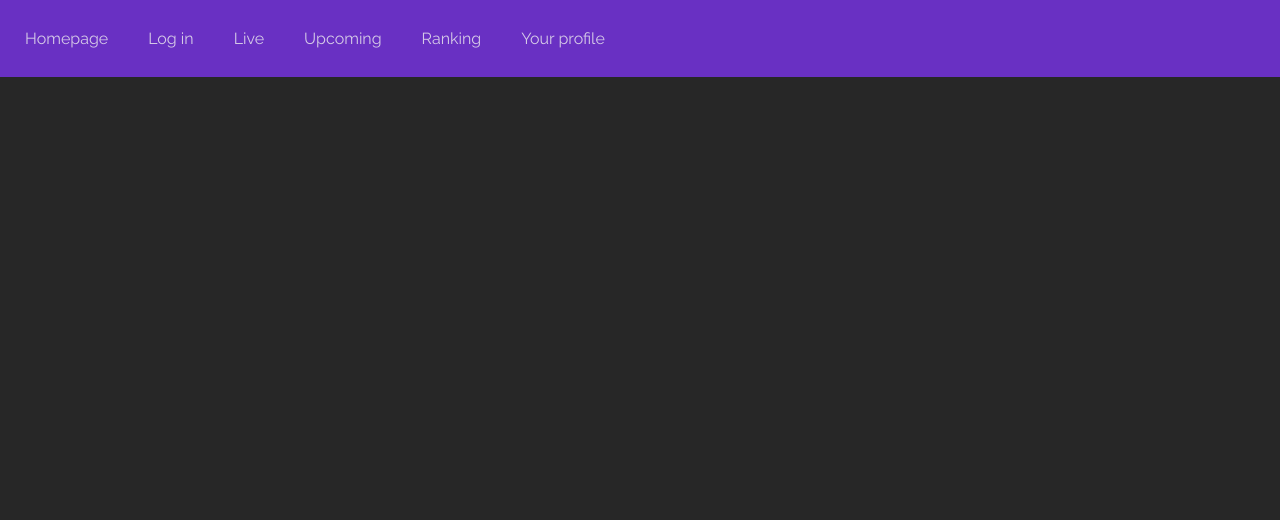
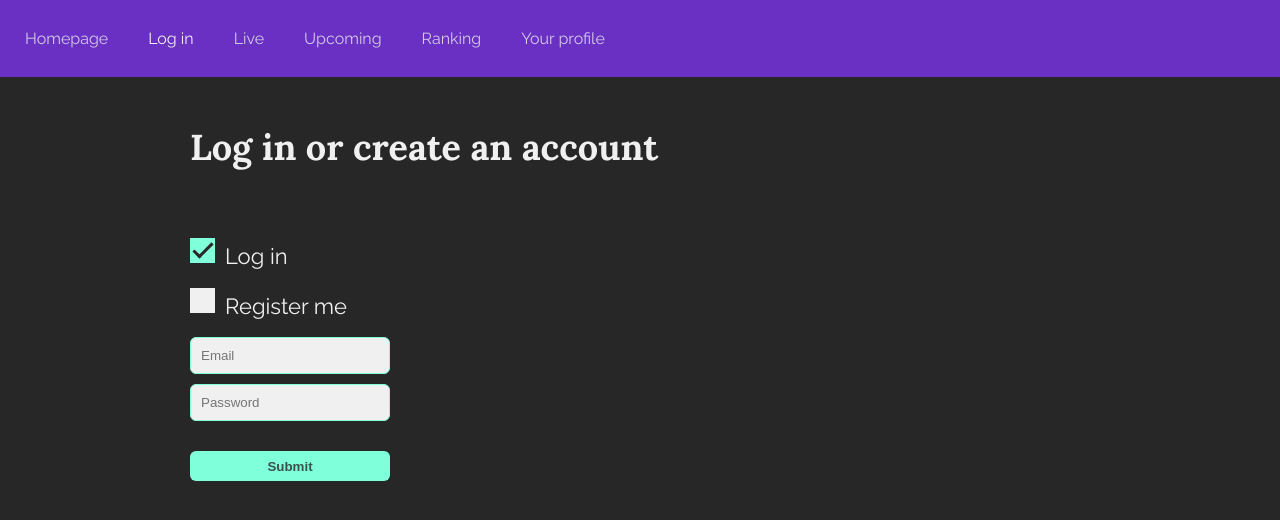
Before and after one commit to kazbag/hltv-analyser, a React (Create React App) app in the folder client/: page /account-management in a window 1280 px wide. Shown: the top 520 px of the page. Built offline with nearby package versions, Linux system fonts and the light colour scheme.

Commit message:
cleared form a bit

```diff
--- a/client/src/App.js
+++ b/client/src/App.js
@@ -32,7 +32,7 @@ const App = () => {
             <Route path="/profile/teams" component={ProfilePage} />
             <Route path="/profile/matches" component={ProfilePage} />
             <Route path="/ranking" component={Ranking} />
-            <Route path="/login" component={LoginPage} />
+            <Route exact path="/account-management" component={LoginPage} />
           </Switch>
         </Router>
       </div>
--- a/client/src/components/Form/Basic.js
+++ b/client/src/components/Form/Basic.js
@@ -1,11 +1,16 @@
 // Render Prop
-import React from "react";
+import React, { useState } from "react";
 import { Formik, Form, Field, ErrorMessage } from "formik";
 import Button from "./Button";
+import CustomRadio from "./CustomRadio";
 
 const Basic = () => (
   <Formik
-    initialValues={{ email: "", password: "", passwordConfirm: "" }}
+    initialValues={{
+      email: "",
+      password: "",
+      target: "login",
+    }}
     validate={(values) => {
       const errors = {};
       if (!values.email) {
@@ -17,11 +22,6 @@ const Basic = () => (
       }
       if (values.password.length < 8) {
         errors.password = "Password must be at least 8 characters";
-      } else if (
-        values.passwordConfirm.length > 0 &&
-        values.password !== values.passwordConfirm
-      ) {
-        errors.password = "Passwords didn't match!";
       }
       return errors;
     }}
@@ -32,8 +32,15 @@ const Basic = () => (
       }, 400);
     }}
   >
-    {({ isSubmitting }) => (
+    {({ isSubmitting }) => {
+      return (
         <Form className="form">
+          <CustomRadio label="Log in">
+            <Field type="radio" value="login" name="target" />
+          </CustomRadio>
+          <CustomRadio label="Register me">
+            <Field type="radio" value="register" name="target" />
+          </CustomRadio>
           <ErrorMessage name="email" component="div" className="form__error" />
           <Field
             type="email"
@@ -41,23 +48,16 @@ const Basic = () => (
             className="input"
             placeholder="Email"
           />
-        <ErrorMessage name="password" component="div" className="form__error" />
+          <ErrorMessage
+            name="password"
+            component="div"
+            className="form__error"
+          />
           <Field
             type="password"
             name="password"
             className="input"
             placeholder="Password"
-        />
-        <ErrorMessage
-          name="passwordConfirm"
-          component="div"
-          className="form__error"
-        />
-        <Field
-          type="password"
-          name="passwordConfirm"
-          className="input"
-          placeholder="Re-enter password"
           />
           <Button
             text="Submit"
@@ -68,7 +68,8 @@ const Basic = () => (
             disabled={isSubmitting}
           />
         </Form>
-    )}
+      );
+    }}
   </Formik>
 );
 
--- /dev/null
+++ b/client/src/components/Form/CustomRadio.js
@@ -0,0 +1,11 @@
+import React from "react";
+
+const CustomRadio = ({ children, label }) => (
+  <div className="radio__container">
+    <label className="label radio__label">{label}</label>
+    {children}
+    <span className="radio__checkmark"></span>
+  </div>
+);
+
+export default CustomRadio;
--- a/client/src/components/Navbar.js
+++ b/client/src/components/Navbar.js
@@ -8,7 +8,7 @@ const Navbar = () => {
         <span></span>
         <p>Homepage</p>
       </NavLink>
-      <NavLink className="nav__link" to="/login">
+      <NavLink className="nav__link" to="/account-management">
         <span></span>
         <p>Log in</p>
       </NavLink>
--- a/client/src/components/styles/components/_form.scss
+++ b/client/src/components/styles/components/_form.scss
@@ -53,3 +53,61 @@
     margin-bottom: 0.5rem;
   }
 }
+
+.radio__container {
+  display: block;
+  position: relative;
+  padding-left: 3.5rem;
+  margin-bottom: 1.2rem;
+  cursor: pointer;
+  font-size: 2.2rem;
+  -webkit-user-select: none;
+  -moz-user-select: none;
+  -ms-user-select: none;
+  user-select: none;
+  transition: 0.25s;
+  &:hover input ~ .radio__checkmark {
+    background: rgba($whiteColor, 0.85);
+  }
+  input:checked ~ .radio__checkmark {
+    background-color: $secondaryColor;
+  }
+  input:checked ~ .radio__checkmark:after {
+    display: block;
+  }
+  .radio__checkmark:after {
+    left: 0.8rem;
+    top: 0;
+    width: 10px;
+    height: 20px;
+    border: solid $darkColor;
+    border-width: 0 3px 3px 0;
+    -webkit-transform: rotate(45deg);
+    -ms-transform: rotate(45deg);
+    transform: rotate(45deg);
+  }
+  input {
+    transition: 0.25s;
+    top: 0;
+    left: 0;
+    position: absolute;
+    opacity: 0;
+    cursor: pointer;
+    height: 100%;
+    width: 100%;
+  }
+  .radio__checkmark {
+    transition: 0.25s ease-in-out;
+    position: absolute;
+    top: 0;
+    left: 0;
+    height: 2.5rem;
+    width: 2.5rem;
+    background-color: $whiteColor;
+    &:after {
+      content: "";
+      position: absolute;
+      display: none;
+    }
+  }
+}
```
Lines whose indentation alone changed are shown as unchanged.
